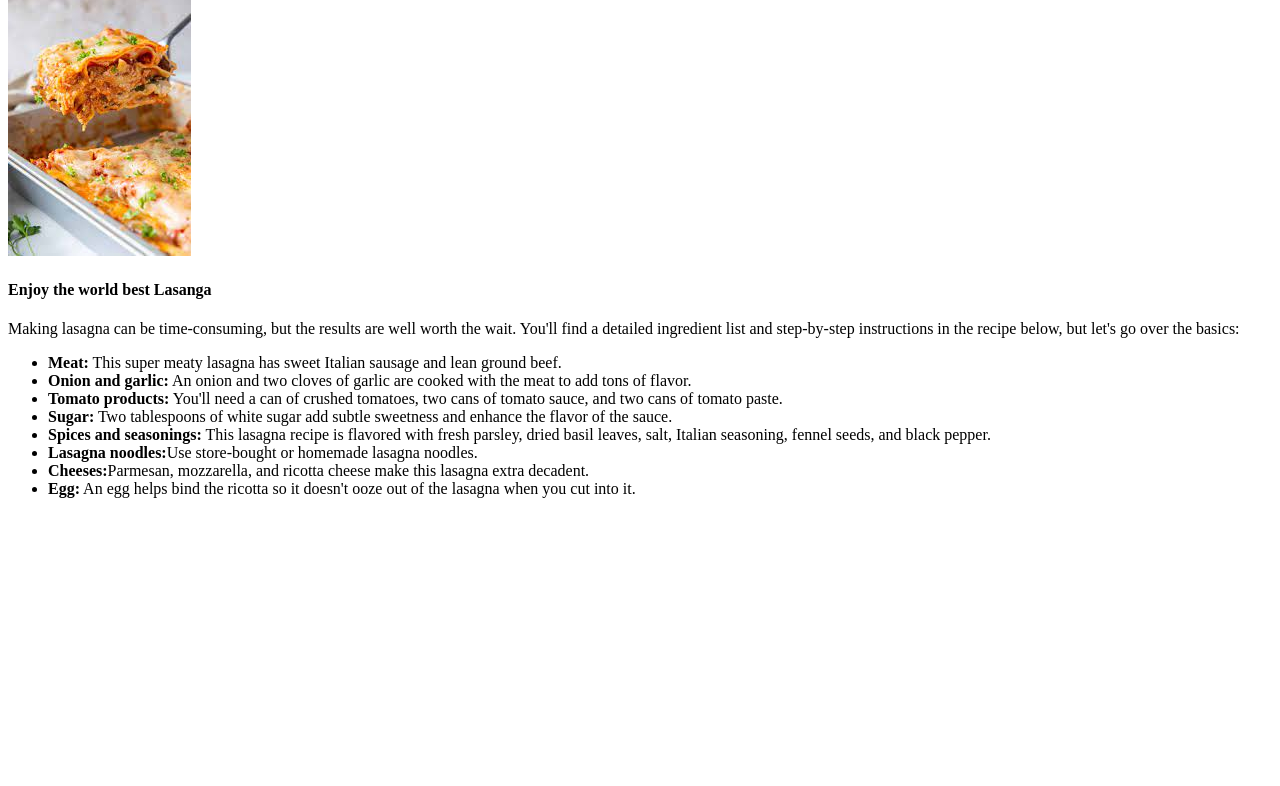
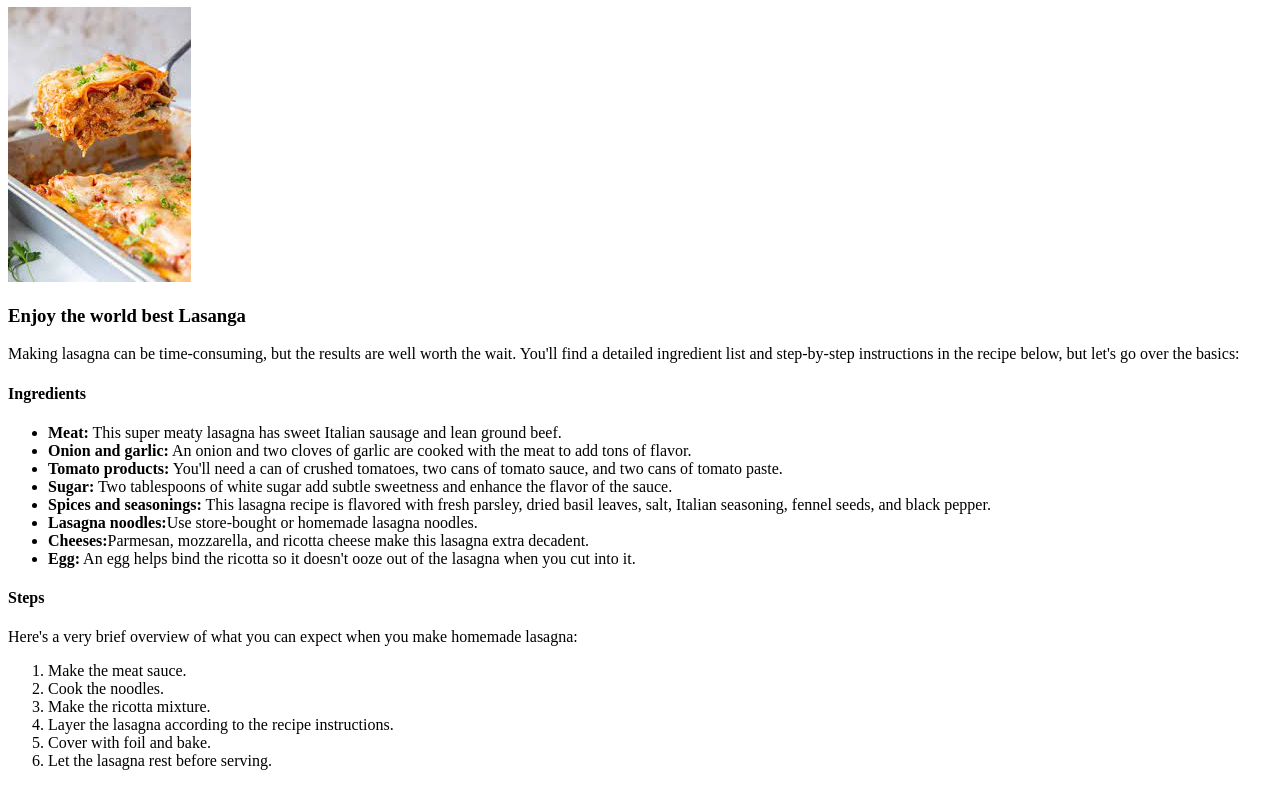
Before and after one commit to PhoshokoTd/odin-recipes, a plain HTML site: page recipes/lasagna.html in a window 1280 px wide. Shown: the part 99-885 px from the top of the page. Before the commit the page ends 800 px from the top, so only its background shows below. Drawn offline with Linux system fonts and the light colour scheme.

Commit message:
Added the steps to prepare Lasagna

```diff
--- a/recipes/lasagna.html
+++ b/recipes/lasagna.html
@@ -3,13 +3,15 @@
 <head>
     <meta charset="UTF-8">
     <meta name="viewport" content="width=device-width, initial-scale=1.0">
-    <title>Document</title>
+    <title>Lasagna</title>
 </head>
 <body>
+    <a href="../index.html">Home</a>
     <h1>Lasagna</h1>
     <img src="../images/lasagna.jpg" alt="lasagna">
-    <h4>Enjoy the world best Lasanga</h4>
+    <h3>Enjoy the world best Lasanga</h3>
     <p>Making lasagna can be time-consuming, but the results are well worth the wait. You'll find a detailed ingredient list and step-by-step instructions in the recipe below, but let's go over the basics:</p>
+    <h4>Ingredients</h4>
     <ul>
         <li><strong>Meat:</strong> This super meaty lasagna has sweet Italian sausage and lean ground beef.</li>
         <li><strong>Onion and garlic:</strong>  An onion and two cloves of garlic are cooked with the meat to add tons of flavor.</li>
@@ -20,5 +22,15 @@
         <li><strong>Cheeses:</strong>Parmesan, mozzarella, and ricotta cheese make this lasagna extra decadent.</li>
         <li><strong>Egg:</strong> An egg helps bind the ricotta so it doesn't ooze out of the lasagna when you cut into it.</li>
     </ul>
+    <h4>Steps</h4>
+    <p>Here's a very brief overview of what you can expect when you make homemade lasagna:</p>
+    <ol>
+        <li>Make the meat sauce.</li>
+        <li>Cook the noodles.</li>
+        <li>Make the ricotta mixture.</li>
+        <li>Layer the lasagna according to the recipe instructions.</li>
+        <li>Cover with foil and bake.</li>
+        <li>Let the lasagna rest before serving.</li>
+    </ol>
 </body>
 </html>
```
